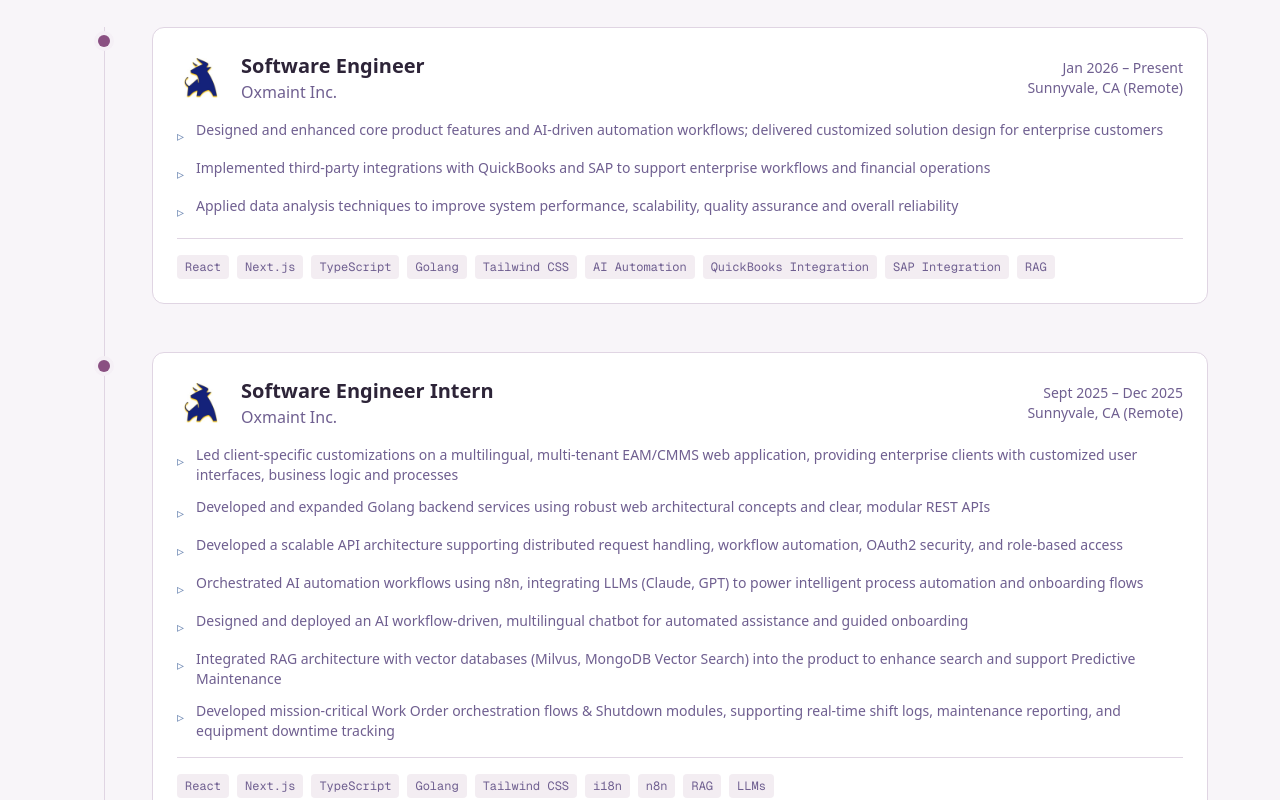
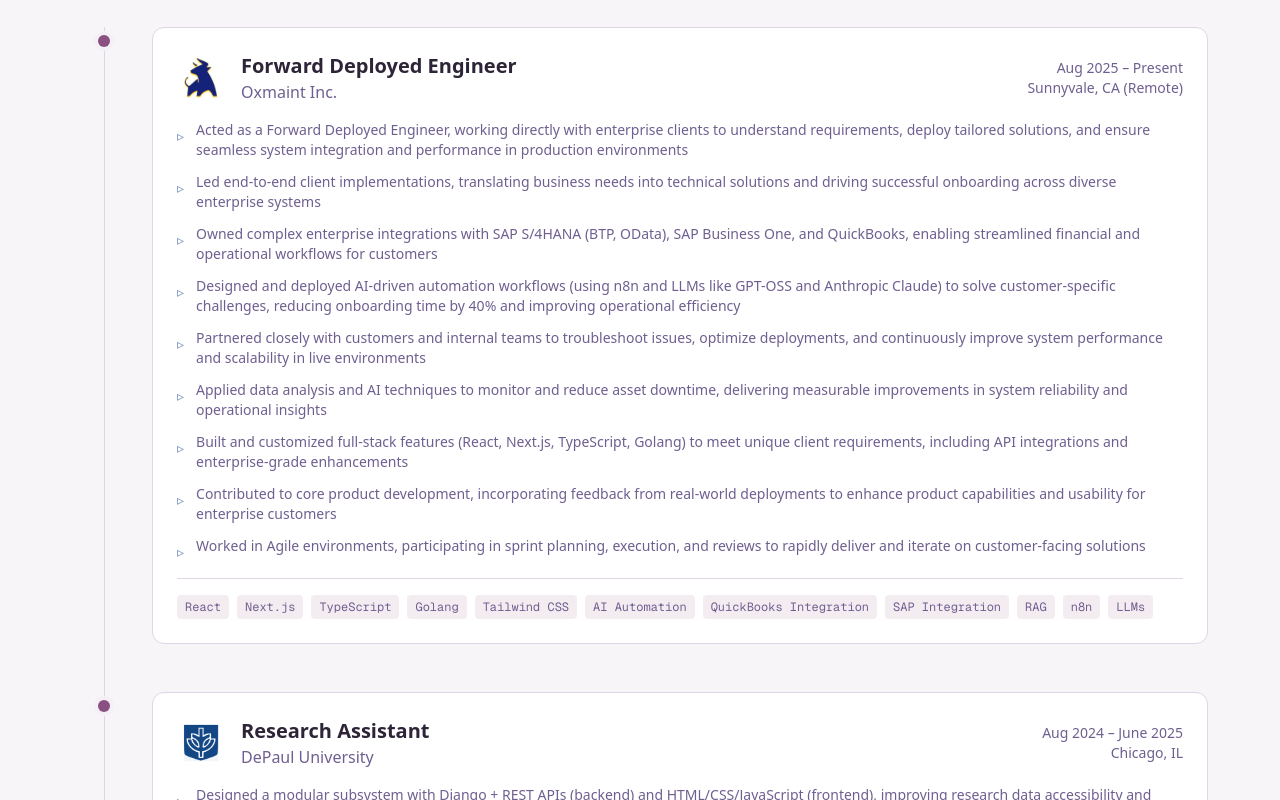
Before and after one commit to AreenaMahek/AreenaMahek, a Next.js app: page / in a window 1280 px wide. Shown: the part 2740-3540 px from the top of the page. Built offline with nearby package versions, Linux system fonts and the light colour scheme.

Commit message:
Update job title and details for experience section

```diff
--- a/src/components/Experience.tsx
+++ b/src/components/Experience.tsx
@@ -6,34 +6,23 @@
 
 const experiences = [
   {
-    title: "Software Engineer",
+    title: "Forward Deployed Engineer",
     company: "Oxmaint Inc.",
     logo: "/oxmaint.jpeg",
     location: "Sunnyvale, CA (Remote)",
-    period: "Jan 2026 – Present",
+    period: "Aug 2025 – Present",
     highlights: [
-      "Designed and enhanced core product features and AI-driven automation workflows; delivered customized solution design for enterprise customers",
-      "Implemented third-party integrations with QuickBooks and SAP to support enterprise workflows and financial operations",
-      "Applied data analysis techniques to improve system performance, scalability, quality assurance and overall reliability",
+      "Acted as a Forward Deployed Engineer, working directly with enterprise clients to understand requirements, deploy tailored solutions, and ensure seamless system integration and performance in production environments",
+      "Led end-to-end client implementations, translating business needs into technical solutions and driving successful onboarding across diverse enterprise systems",
+      "Owned complex enterprise integrations with SAP S/4HANA (BTP, OData), SAP Business One, and QuickBooks, enabling streamlined financial and operational workflows for customers",
+      "Designed and deployed AI-driven automation workflows (using n8n and LLMs like GPT-OSS and Anthropic Claude) to solve customer-specific challenges, reducing onboarding time by 40% and improving operational efficiency",
+      "Partnered closely with customers and internal teams to troubleshoot issues, optimize deployments, and continuously improve system performance and scalability in live environments",
+      "Applied data analysis and AI techniques to monitor and reduce asset downtime, delivering measurable improvements in system reliability and operational insights",
+      "Built and customized full-stack features (React, Next.js, TypeScript, Golang) to meet unique client requirements, including API integrations and enterprise-grade enhancements",
+      "Contributed to core product development, incorporating feedback from real-world deployments to enhance product capabilities and usability for enterprise customers",
+      "Worked in Agile environments, participating in sprint planning, execution, and reviews to rapidly deliver and iterate on customer-facing solutions",
     ],
-    tags: ["React", "Next.js", "TypeScript", "Golang", "Tailwind CSS", "AI Automation", "QuickBooks Integration", "SAP Integration", "RAG"],
-  },
-  {
-    title: "Software Engineer Intern",
-    company: "Oxmaint Inc.",
-    logo: "/oxmaint.jpeg",
-    location: "Sunnyvale, CA (Remote)",
-    period: "Sept 2025 – Dec 2025",
-    highlights: [
-      "Led client-specific customizations on a multilingual, multi-tenant EAM/CMMS web application, providing enterprise clients with customized user interfaces, business logic and processes",
-      "Developed and expanded Golang backend services using robust web architectural concepts and clear, modular REST APIs",
-      "Developed a scalable API architecture supporting distributed request handling, workflow automation, OAuth2 security, and role-based access",
-      "Orchestrated AI automation workflows using n8n, integrating LLMs (Claude, GPT) to power intelligent process automation and onboarding flows",
-      "Designed and deployed an AI workflow-driven, multilingual chatbot for automated assistance and guided onboarding",
-      "Integrated RAG architecture with vector databases (Milvus, MongoDB Vector Search) into the product to enhance search and support Predictive Maintenance",
-      "Developed mission-critical Work Order orchestration flows & Shutdown modules, supporting real-time shift logs, maintenance reporting, and equipment downtime tracking",
-    ],
-    tags: ["React", "Next.js", "TypeScript", "Golang", "Tailwind CSS", "i18n", "n8n", "RAG", "LLMs"],
+    tags: ["React", "Next.js", "TypeScript", "Golang", "Tailwind CSS", "AI Automation", "QuickBooks Integration", "SAP Integration", "RAG", "n8n", "LLMs"],
   },
   {
     title: "Research Assistant",
```
